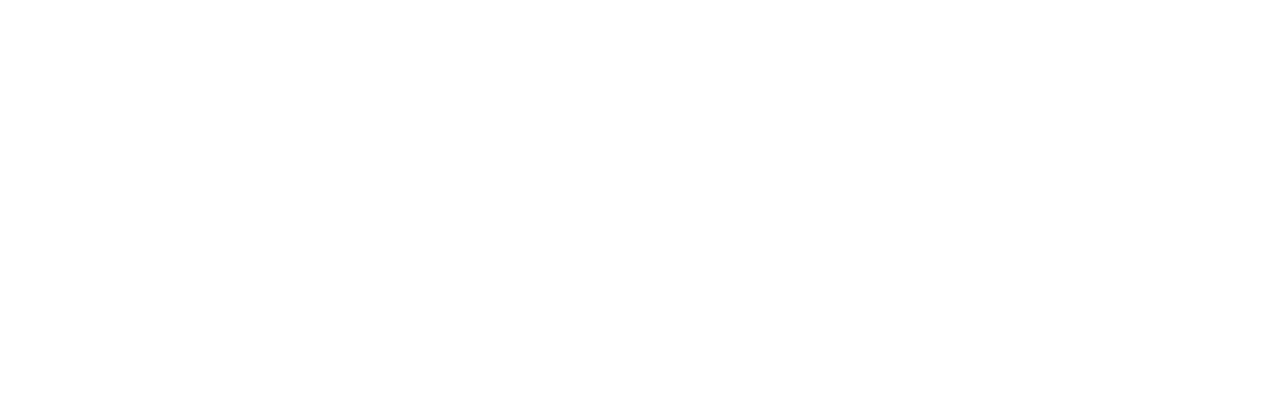
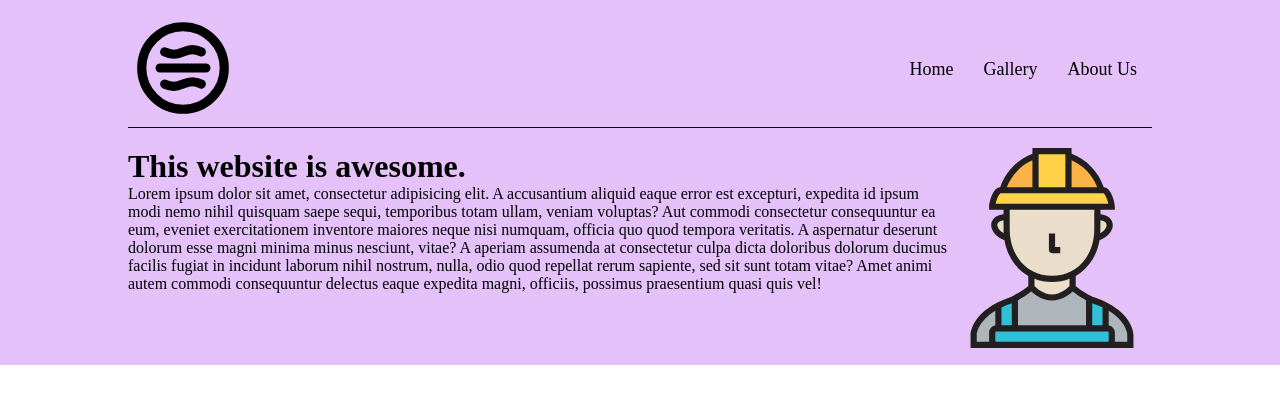
Before and after one commit to flushthemoney/TOP-Learning, a plain HTML site: page index.html in a window 1280 px wide. Drawn offline with Linux system fonts and the light colour scheme.

Commit message:
major update
Recreate landing page html, added css for header part

Signed-off-by: flushthemoney <skaviraj562@gmail.com>

```diff
--- a/index.html
+++ b/index.html
@@ -3,8 +3,31 @@
 <head>
     <meta charset="UTF-8">
     <title>Landing Page</title>
+    <link rel="stylesheet" href="style.css">
 </head>
 <body>
-<div></div>
+<header>
+    <div class="Top">
+        <div class="logo">
+            <img src="resources/circle-heat-svgrepo-com.svg" alt="logo" width="110px">
+        </div>
+        <nav>
+            <ul>
+                <li><a href="#">Home</a></li>
+                <li><a href="#">Gallery</a></li>
+                <li><a href="#">About Us</a></li>
+            </ul>
+        </nav>
+    </div>
+    <div class="Header-Content">
+        <div class="Header-Text">
+        <h1>This website is awesome.</h1>
+            <p>Lorem ipsum dolor sit amet, consectetur adipisicing elit. A accusantium aliquid eaque error est excepturi, expedita id ipsum modi nemo nihil quisquam saepe sequi, temporibus totam ullam, veniam voluptas? Aut commodi consectetur consequuntur ea eum, eveniet exercitationem inventore maiores neque nisi numquam, officia quo quod tempora veritatis. A aspernatur deserunt dolorum esse magni minima minus nesciunt, vitae? A aperiam assumenda at consectetur culpa dicta doloribus dolorum ducimus facilis fugiat in incidunt laborum nihil nostrum, nulla, odio quod repellat rerum sapiente, sed sit sunt totam vitae? Amet animi autem commodi consequuntur delectus eaque expedita magni, officiis, possimus praesentium quasi quis vel!</p>
+        </div>
+        <div class="Placeholder-Image">
+            <img src="resources/worker-svgrepo-com.svg" alt="placeholder" width="200px">
+        </div>
+    </div>
+</header>
 </body>
 </html>
--- /dev/null
+++ b/style.css
@@ -0,0 +1,51 @@
+*{
+    margin:0;
+    padding:0;
+    box-sizing: border-box;
+}
+
+body{
+    font-family: Bahnschrift, serif;
+
+}
+
+header{
+    padding: 1% 10%;
+    background-color: #e4c1f9;
+}
+
+.Top{
+    display: flex;
+    flex: 1;
+    justify-content: space-between;
+    align-items: center;
+    border-bottom: black solid 1px;
+    margin: 0 0 20px 0;
+}
+
+
+ul {
+    display: flex;
+    list-style-type: none;
+}
+
+ul li a{
+    display: inline-block;
+    padding: 0 15px;
+    text-decoration: none;
+    color: black;
+    font-size: large;
+}
+
+.Header-Content{
+    display: flex;
+    flex: 1;
+}
+/*.Header-Text{*/
+/*    display: flex;*/
+/*    border: 1px solid black;*/
+/*    width: 50%;*/
+/*}*/
+/*.Placeholder-Image{*/
+/*    display: flex;*/
+/*}*/
```
Also changed, not shown: resources/circle-heat-svgrepo-com.svg (added), resources/worker-svgrepo-com.svg (added).
